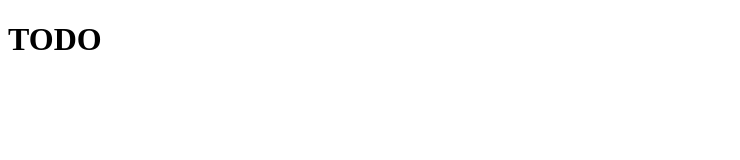
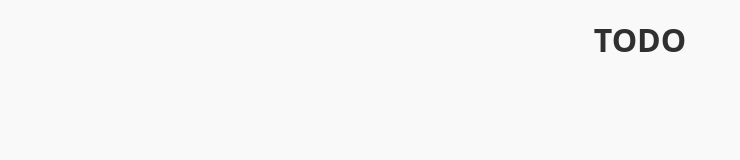
Before and after one commit to d-yuji/javascript_studies, a plain HTML site: page Todo/todo.html in a window 1280 px wide. Shown: the whole page, without its empty margins (0-740 px from the left). Drawn offline with Linux system fonts and the light colour scheme.

Commit message:
css の追加

```diff
--- /dev/null
+++ b/Todo/todo.css
@@ -0,0 +1,37 @@
+@font-face {
+	font-family: "Yu Gothic";
+	src: local("Yu Gothic Medium");
+	font-weight: 100;
+}
+@font-face {
+	font-family: "Yu Gothic";
+	src: local("Yu Gothic Medium");
+	font-weight: 200;
+}
+@font-face {
+	font-family: "Yu Gothic";
+	src: local("Yu Gothic Medium");
+	font-weight: 300;
+}
+@font-face {
+	font-family: "Yu Gothic";
+	src: local("Yu Gothic Medium");
+	font-weight: 400;
+}
+@font-face {
+	font-family: "Yu Gothic";
+	src: local("Yu Gothic Bold");
+	font-weight: bold;
+}
+body {
+	font-family: "Yu Gothic", YuGothic;
+}
+
+body{
+	font-family: "Open Sans", "Helvetica Neue", Helvetica, "Arial", "Yu Gothic", YuGothic, "ヒラギノ角ゴ ProN W3", "Hiragino Kaku Gothic ProN", "メイリオ", Meiryo, sans-serif;
+	font-size: 16px;
+	line-height: 1.2;
+	color: #303030;
+	background-color: #f9f9f9;
+	text-align: center;
+}
--- a/Todo/todo.html
+++ b/Todo/todo.html
@@ -3,8 +3,11 @@
 <head>
 	<title>TODO</title>
 	<meta charset="utf-8">
+	<style></style>
+	<link rel="stylesheet" type="text/css" href="todo.css">
 </head>
 <body>
 	<h1>TODO</h1>
+	<script></script>
 </body>
 </html>
```
